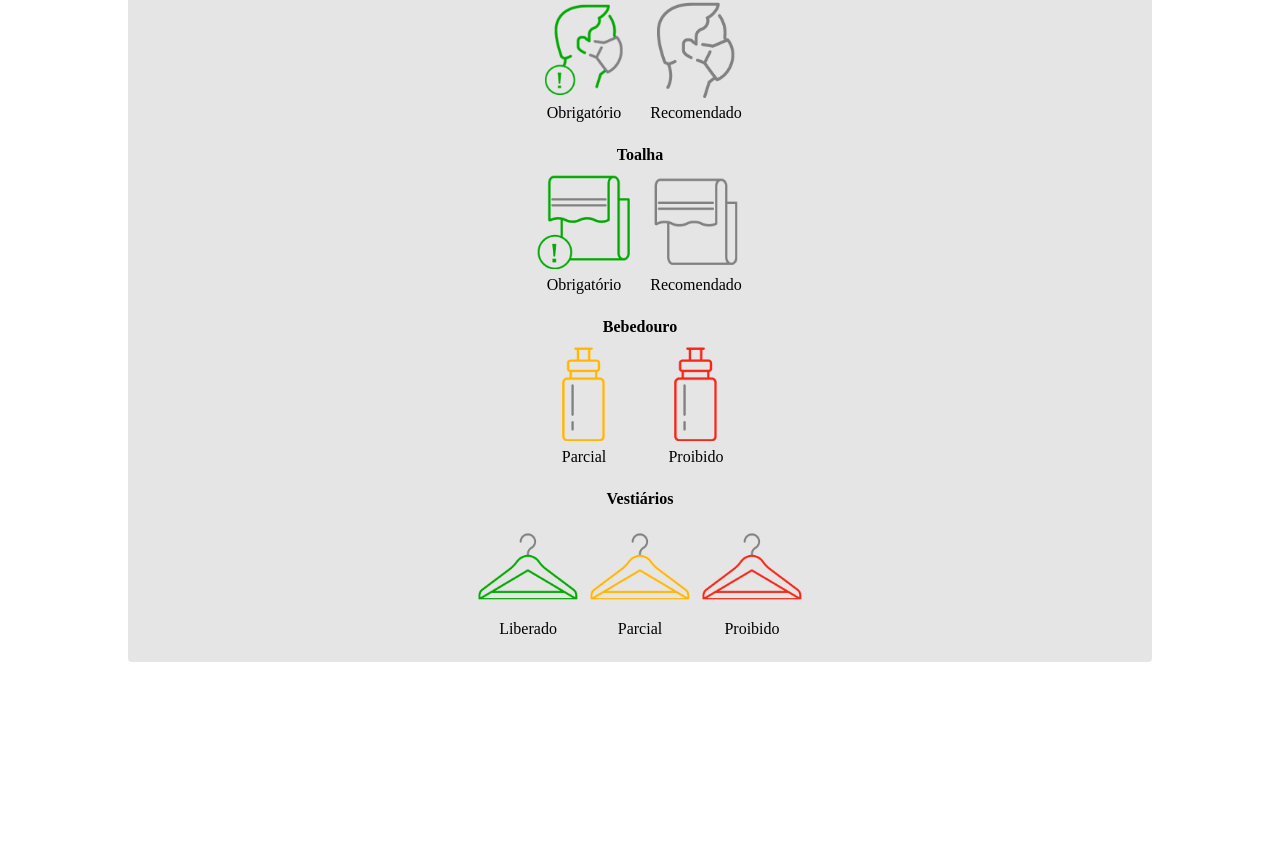
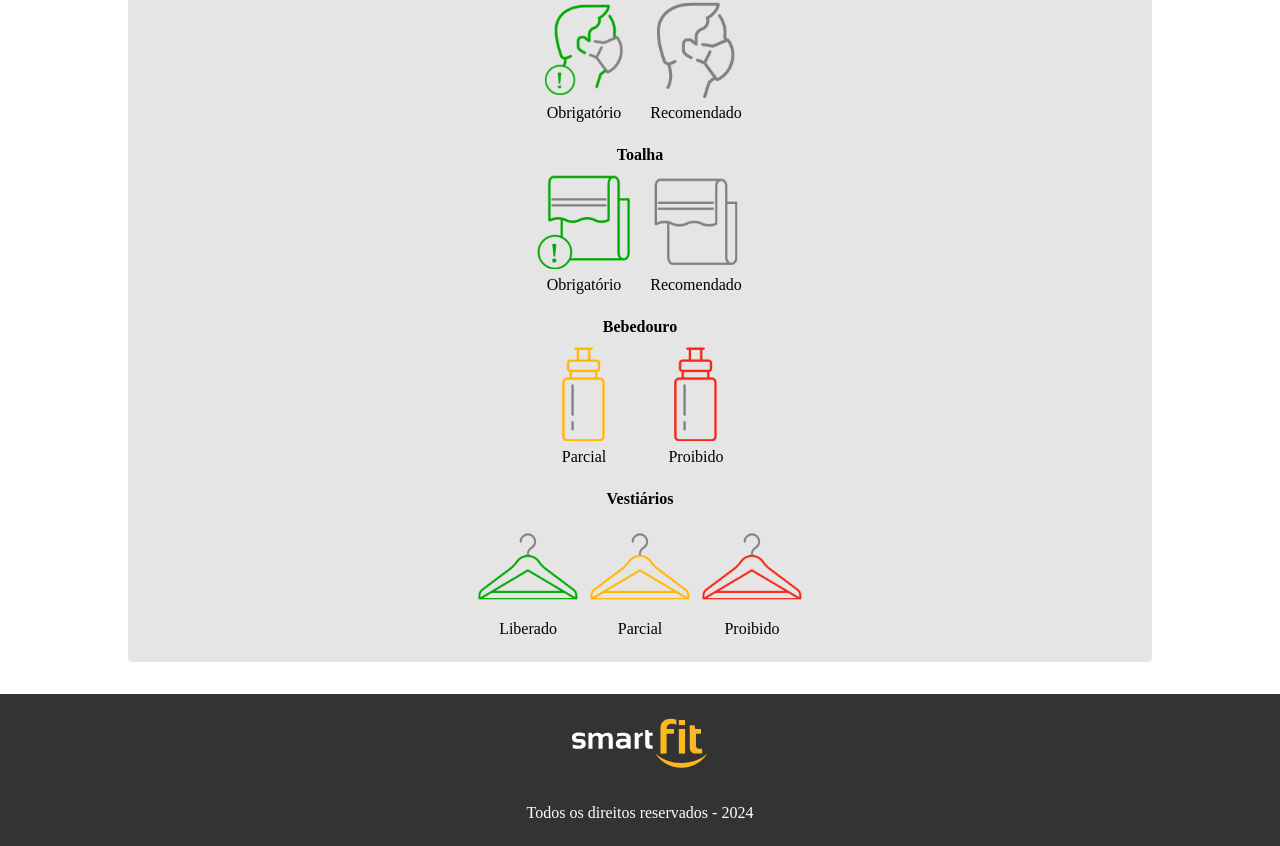
Before and after one commit to EvanJoseph78/desafio-front-end-smart-fit, an Angular app: page / in a window 1280 px wide. Shown: the part 859-1705 px from the top of the page. Before the commit the page ends 1521 px from the top, so only its background shows below. Built offline with nearby package versions, Linux system fonts and the light colour scheme; no server answers.

Commit message:
feat: header - Aplicação finalizada

```diff
--- a/src/app/app.component.html
+++ b/src/app/app.component.html
@@ -5,4 +5,5 @@
   @if ( showList | async ){
   <app-cards-list [unitsList]="unitsList"></app-cards-list>
   }
+  <app-footer></app-footer>
 </div>
--- a/src/app/app.component.ts
+++ b/src/app/app.component.ts
@@ -8,11 +8,12 @@
 import { GetUnitsService } from './services/get-units.service';
 import { Location } from './types/location.interface';
 import { LegendComponent } from './components/legend/legend.component';
+import { FooterComponent } from './components/footer/footer.component';
 
 @Component({
   selector: 'app-root',
   standalone: true,
-  imports: [CommonModule, RouterOutlet, HeaderComponent, FormsComponent, CardsListComponent, LegendComponent],
+  imports: [CommonModule, RouterOutlet, HeaderComponent, FormsComponent, CardsListComponent, LegendComponent, FooterComponent],
   templateUrl: './app.component.html',
   styleUrl: './app.component.scss',
 })
--- /dev/null
+++ b/src/app/components/footer/footer.component.html
@@ -0,0 +1,6 @@
+<footer>
+  <div class="logo-container">
+    <img src="../../../assets/images/logo.svg" alt="" />
+  </div>
+  <p>Todos os direitos reservados - 2024</p>
+</footer>
--- /dev/null
+++ b/src/app/components/footer/footer.component.scss
@@ -0,0 +1,20 @@
+footer {
+  display: flex;
+  flex-direction: column;
+  align-items: center;
+  justify-content: center;
+  width: 100%;
+  min-width: 100vw;
+  gap: 32px;
+  background-color: var(--dark-grey);
+  padding: 24px;
+  min-width: auto;
+}
+
+footer img {
+  height: 50px;
+}
+
+footer p {
+  color: white;
+}
--- a/src/app/components/header/header.component.scss
+++ b/src/app/components/header/header.component.scss
@@ -4,7 +4,6 @@
   align-items: center;
   justify-content: center;
   width: 100%;
-  min-width: 100vw;
   gap: 32px;
 }
 
```
Also changed, not shown: src/app/components/footer/footer.component.ts (added, +12 -0 lines), 1 other file (tests, documents, lock files or other folders).
